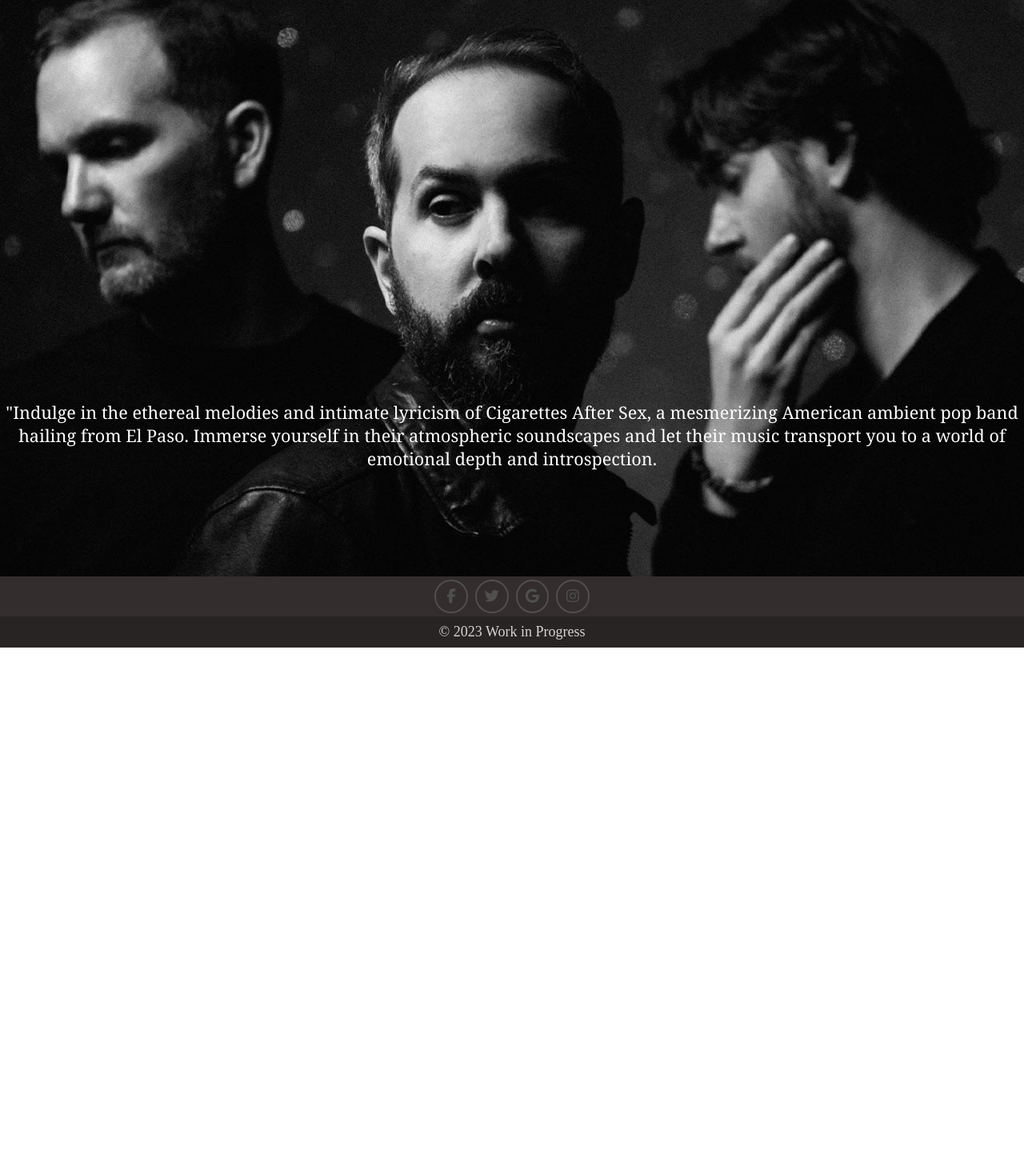
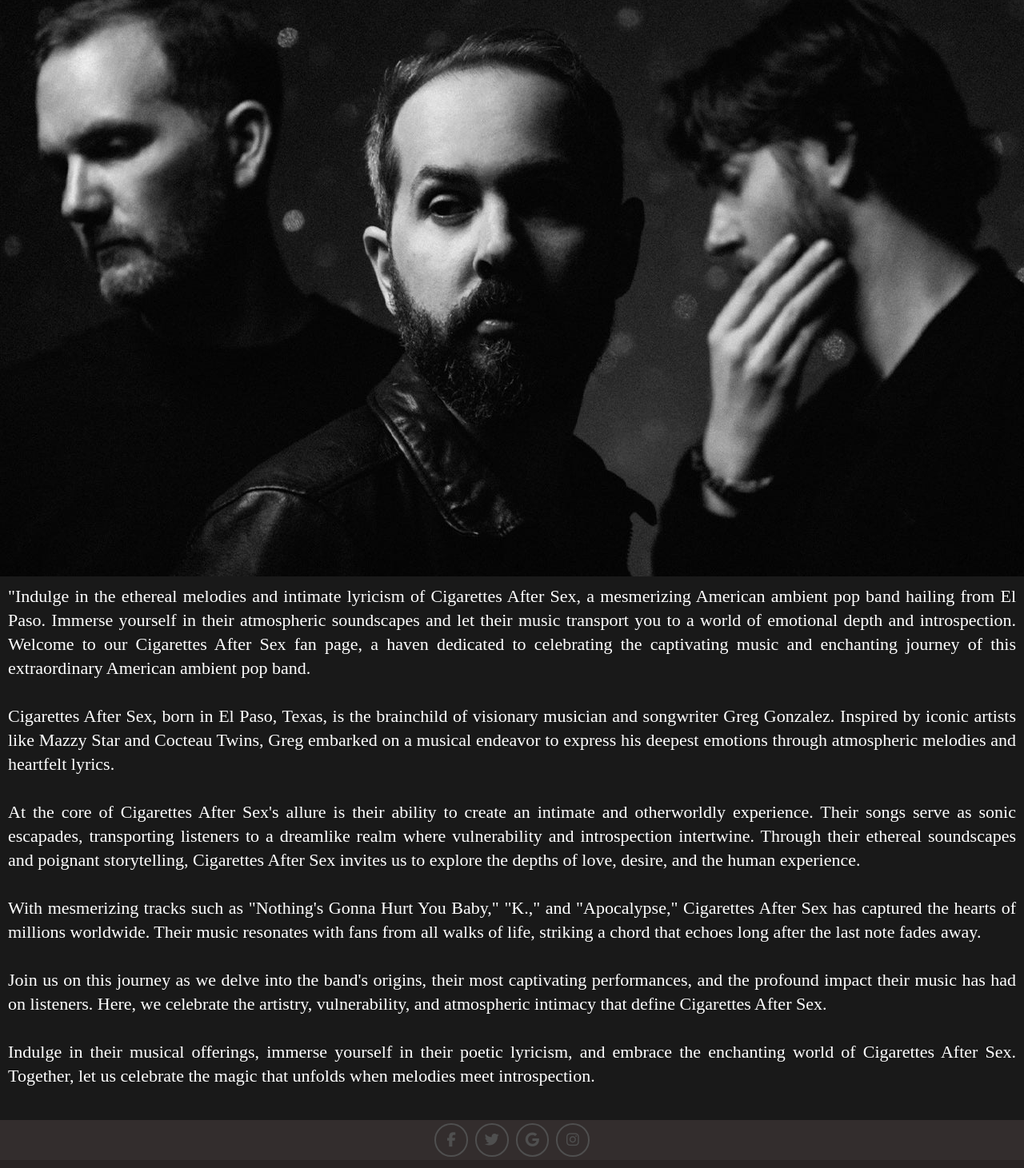
Before and after one commit to ayush6790/cas-fan-page, a React (Create React App) app: page /about in a window 1280 px wide. Shown: the part 151-1612 px from the top of the page at 80% size. Before the commit the page ends 961 px from the top, so only its background shows below. Built offline with nearby package versions, Linux system fonts and the light colour scheme.

Commit message:
fewFixes

```diff
--- a/src/App.css
+++ b/src/App.css
@@ -81,6 +81,7 @@
 }
 .containerLyricsPage {
   display: flex;
+  height: 100vh;
 
 }
 
--- a/src/components/About.js
+++ b/src/components/About.js
@@ -3,9 +3,30 @@
 export default function AboutUs() {
   return (
     <>
-    <div className='forAddingImg'><br /> <br /> <br /> <br /> <br /> <br />
-    <br /> <br /> <br /> <br /> <br /> <br /> <br /><br /> <br /> <br /> <br /> <br /> <br /> <br />
+    <div className='forAddingImg'>
+    </div>
+      <div style={{position:'relative',
+  bottom: '-10', /* Adjust the value to position the text as desired */
+  left: '0',
+  right: '0',
+  textAlign: 'justify',
+  color: 'white',
+  fontSize: '22px',
+  backgroundColor: 'rgba(0, 0, 0, 0.9)', /* Semi-transparent background color */
+  padding: '10px',
+  lineHeight:'30px'}}>
     "Indulge in the ethereal melodies and intimate lyricism of Cigarettes After Sex, a mesmerizing American ambient pop band hailing from El Paso. Immerse yourself in their atmospheric soundscapes and let their music transport you to a world of emotional depth and introspection.
+    Welcome to our Cigarettes After Sex fan page, a haven dedicated to celebrating the captivating music and enchanting journey of this extraordinary American ambient pop band. <br /> <br />
+
+Cigarettes After Sex, born in El Paso, Texas, is the brainchild of visionary musician and songwriter Greg Gonzalez. Inspired by iconic artists like Mazzy Star and Cocteau Twins, Greg embarked on a musical endeavor to express his deepest emotions through atmospheric melodies and heartfelt lyrics. <br /> <br />
+
+At the core of Cigarettes After Sex's allure is their ability to create an intimate and otherworldly experience. Their songs serve as sonic escapades, transporting listeners to a dreamlike realm where vulnerability and introspection intertwine. Through their ethereal soundscapes and poignant storytelling, Cigarettes After Sex invites us to explore the depths of love, desire, and the human experience. <br /> <br />
+
+With mesmerizing tracks such as "Nothing's Gonna Hurt You Baby," "K.," and "Apocalypse," Cigarettes After Sex has captured the hearts of millions worldwide. Their music resonates with fans from all walks of life, striking a chord that echoes long after the last note fades away. <br /> <br />
+
+Join us on this journey as we delve into the band's origins, their most captivating performances, and the profound impact their music has had on listeners. Here, we celebrate the artistry, vulnerability, and atmospheric intimacy that define Cigarettes After Sex. <br /> <br />
+
+Indulge in their musical offerings, immerse yourself in their poetic lyricism, and embrace the enchanting world of Cigarettes After Sex. Together, let us celebrate the magic that unfolds when melodies meet introspection. <br /> <br />
 
     </div>
     </>
--- a/src/components/Lyrics/PistolLyr.js
+++ b/src/components/Lyrics/PistolLyr.js
@@ -6,7 +6,7 @@
     <div className='lyricsDiv' >
     <div className="containerLyricsPage">
       <div className="left-div">
-        <img src={Pistolimg} alt="Pistol" />
+      <iframe src="https://www.youtube.com/embed/rrXobXg73ec?autoplay=1&mute=1" title="Pistol" width="450" height="450" />
       </div>
       <div className="right-div">
         <h3>PISTOL</h3>
```
